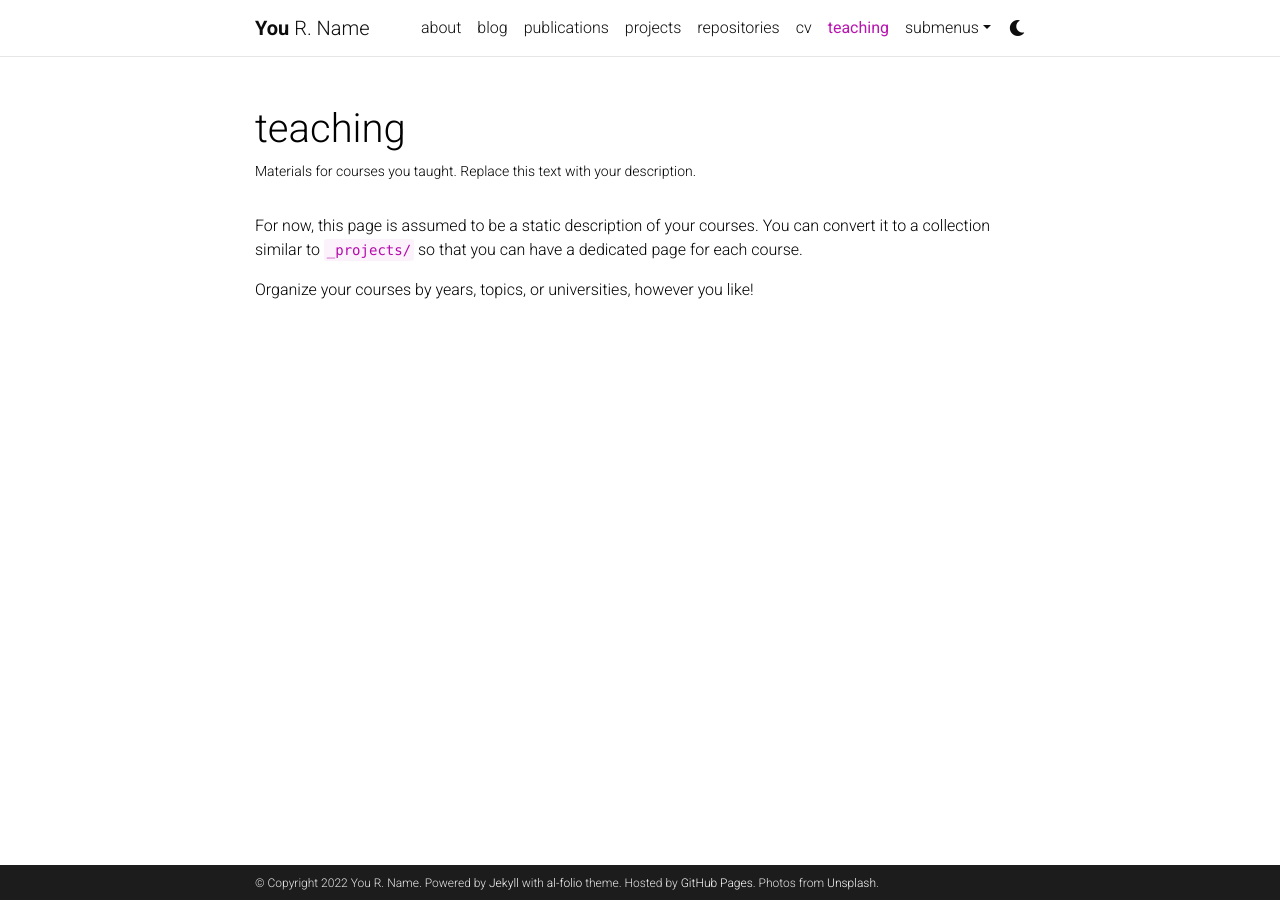
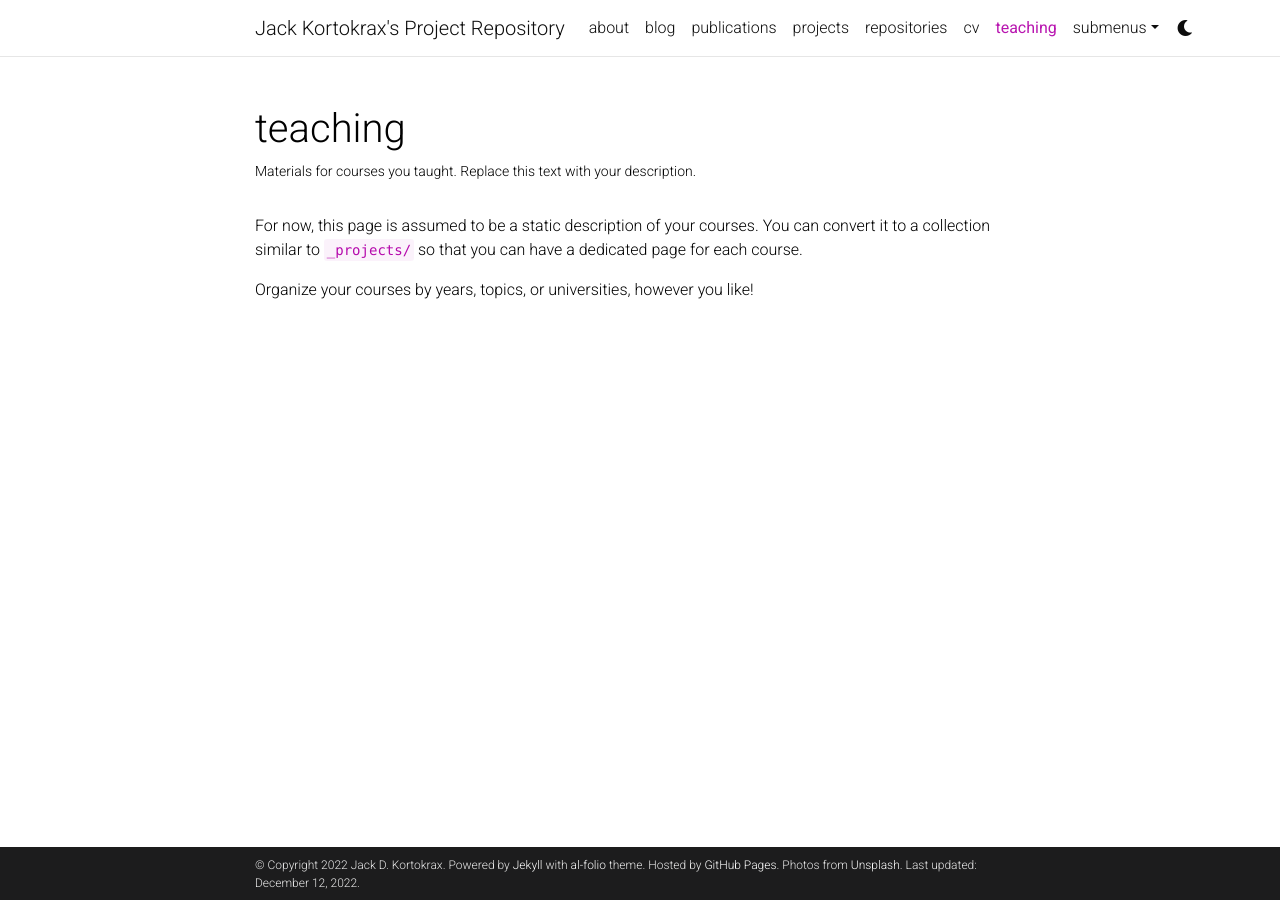
Before and after one commit to JKortokrax/JKortokrax.github.io, a Jekyll site: the page built from _pages/teaching.md, in a window 1280 px wide. Built offline with Jekyll 4.4.1, drawn with Linux system fonts in a browser that asks for light colours; comment, search, counter and statistics services are not loaded; a style sheet for code colours, icons or effects is not loaded.

Commit message:
Update _config.yml

```diff
--- a/_config.yml
+++ b/_config.yml
@@ -2,11 +2,11 @@
 # Site settings
 # -----------------------------------------------------------------------------
 
-title: blank # the website title (if blank, full name will be used instead)
-first_name: You
-middle_name: R.
-last_name: Name
-email: you@example.com
+title: Jack Kortokrax's Project Repository
+first_name: Jack
+middle_name: D.
+last_name: Kortokrax
+email: jack.kortokrax@gmail.com | jdkortokrax@mail.smu.edu
 description: > # the ">" symbol means to ignore newlines until "footer_text:"
   A simple, whitespace theme for academics. Based on [*folio](https://github.com/bogoli/-folio) design.
 footer_text: >
@@ -18,9 +18,9 @@
 lang: en # the language of your site (for example: en, fr, cn, ru, etc.)
 icon: ⚛️  # the emoji used as the favicon (alternatively, provide image name in /assets/img/)
 
-url: https://alshedivat.github.io # the base hostname & protocol for your site
-baseurl: /al-folio # the subpath of your site, e.g. /blog/
-last_updated: false # set to true if you want to display last updated in the footer
+url: https://jkortokrax.github.io # the base hostname & protocol for your site
+baseurl: /jkortokrax # the subpath of your site, e.g. /blog/
+last_updated: True # set to true if you want to display last updated in the footer
 impressum_path:  # set to path to include impressum link in the footer, use the same path as permalink in a page, helps to conform with EU GDPR
 
 # -----------------------------------------------------------------------------
```
